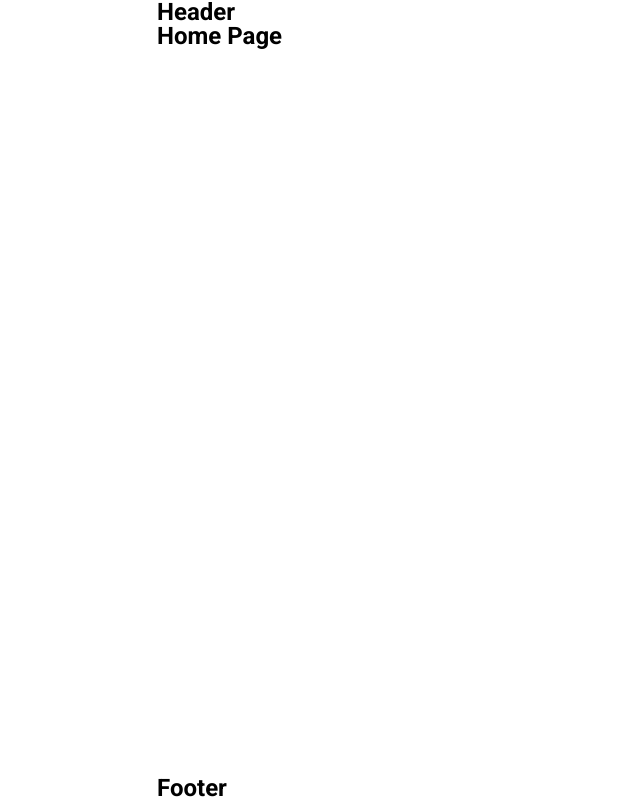
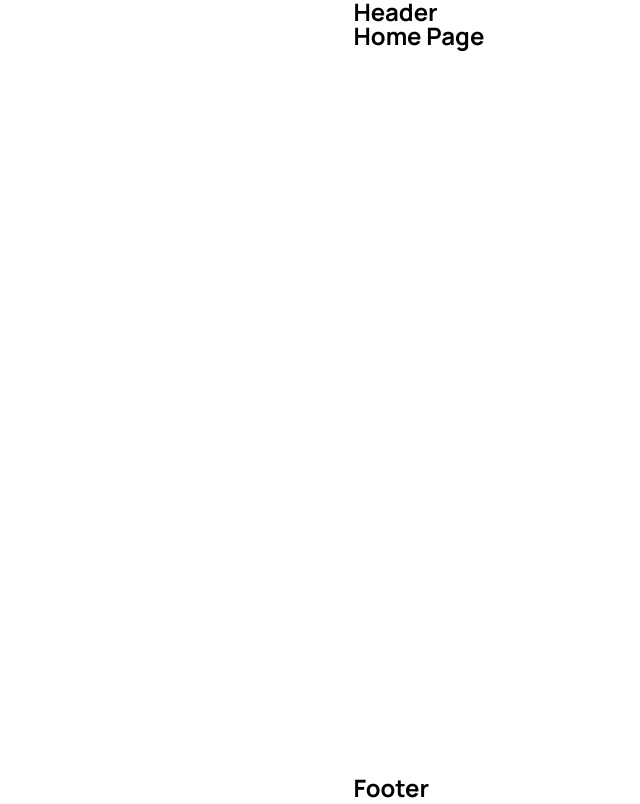
Before and after one commit to Mykhailenko-Oleksandr/pet-love, a Next.js app: page / in a window 1280 px wide. Shown: the whole page, without its empty margins (131-771 px from the left). Built offline with nearby package versions, Linux system fonts and the light colour scheme.

Commit message:
add font

```diff
--- a/app/globals.css
+++ b/app/globals.css
@@ -1,12 +1,3 @@
-/* =====================================
-============== Variables ===============
-======================================== */
-
-:root {
-  --color-neutral-darkest: #000;
-  --color-white: #fff;
-}
-
 /* =====================================
 ================ Base ==================
 ======================================== */
@@ -20,7 +11,7 @@ html {
 }
 
 body {
-  font-family: var(--font-roboto), sans-serif;
+  font-family: var(--font-manrope), sans-serif;
   display: flex;
   flex-direction: column;
   min-height: 100vh;
@@ -89,6 +80,8 @@ button {
   cursor: pointer;
   font-family: inherit;
   color: currentColor;
+  border: none;
+  outline: none;
 }
 
 img {
@@ -131,14 +124,13 @@ textarea:-webkit-autofill:focus {
 
 @media only screen and (min-width: 768px) {
   .container {
-    max-width: 768px;
+    width: 768px;
     padding: 0 32px;
   }
 }
 
-@media only screen and (min-width: 1440px) {
+@media only screen and (min-width: 1280px) {
   .container {
-    max-width: 1440px;
-    padding: 0 64px;
+    width: 1280px;
   }
 }
--- a/app/layout.tsx
+++ b/app/layout.tsx
@@ -3,16 +3,16 @@ import "./globals.css";
 import { Toaster } from "react-hot-toast";
 import { ReactNode } from "react";
 import type { Metadata } from "next";
-import { Roboto } from "next/font/google";
+import { Manrope } from "next/font/google";
 import { ReactQueryDevtools } from "@tanstack/react-query-devtools";
 import TanStackProvider from "@/components/TanStackProvider/TanStackProvider";
 import Header from "@/components/Header/Header";
 import Footer from "@/components/Footer/Footer";
 
-const roboto = Roboto({
+const manrope = Manrope({
   subsets: ["latin"],
-  weight: ["400", "500", "600", "700"],
-  variable: "--font-roboto",
+  weight: ["500", "600", "700", "800"],
+  variable: "--font-manrope",
   display: "swap",
 });
 
@@ -34,7 +34,7 @@ export default function RootLayout({
 }>) {
   return (
     <html lang="en">
-      <body className={`${roboto.variable}`}>
+      <body className={`${manrope.variable}`}>
         <TanStackProvider>
           <Header />
 
```
